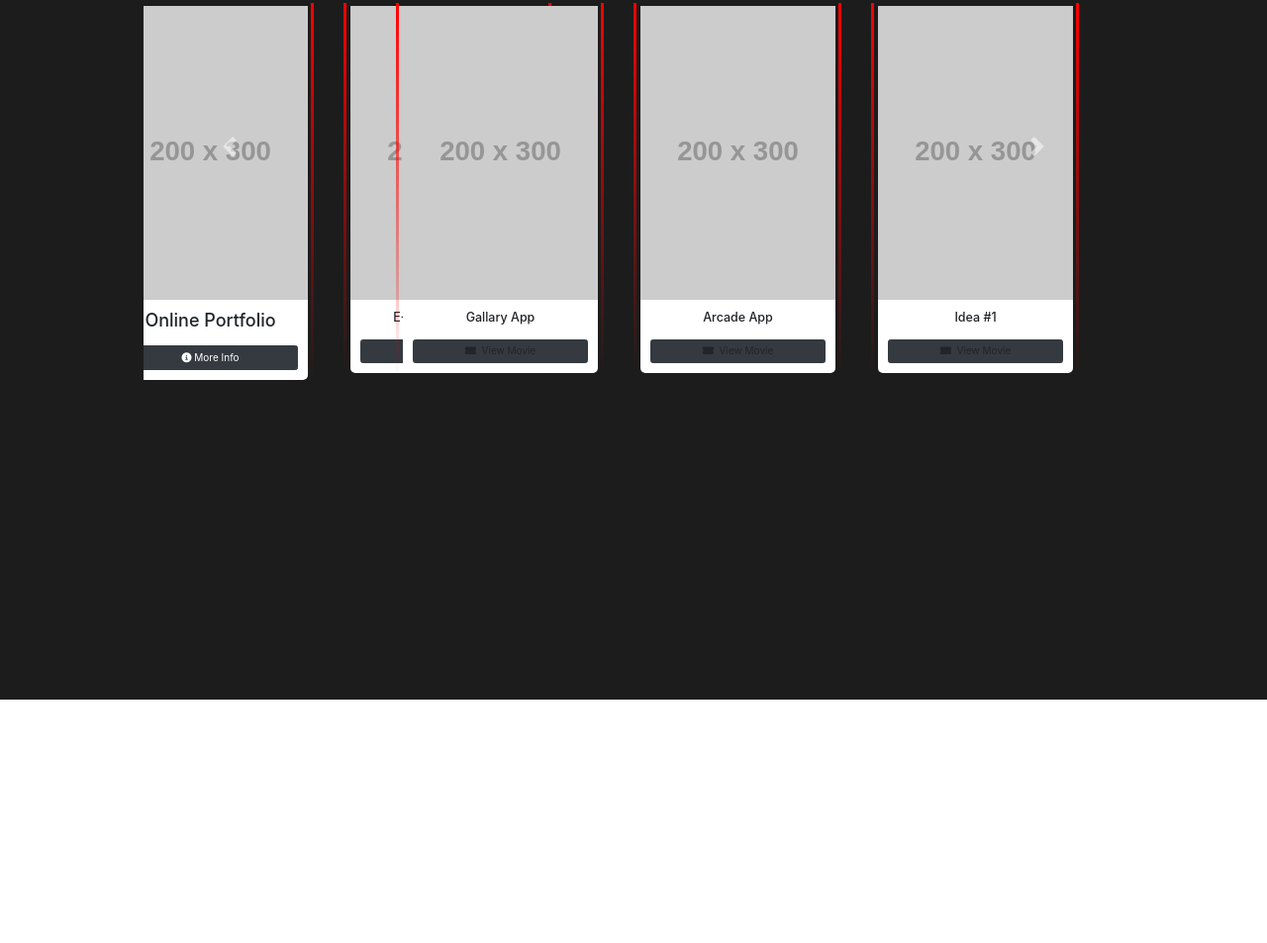
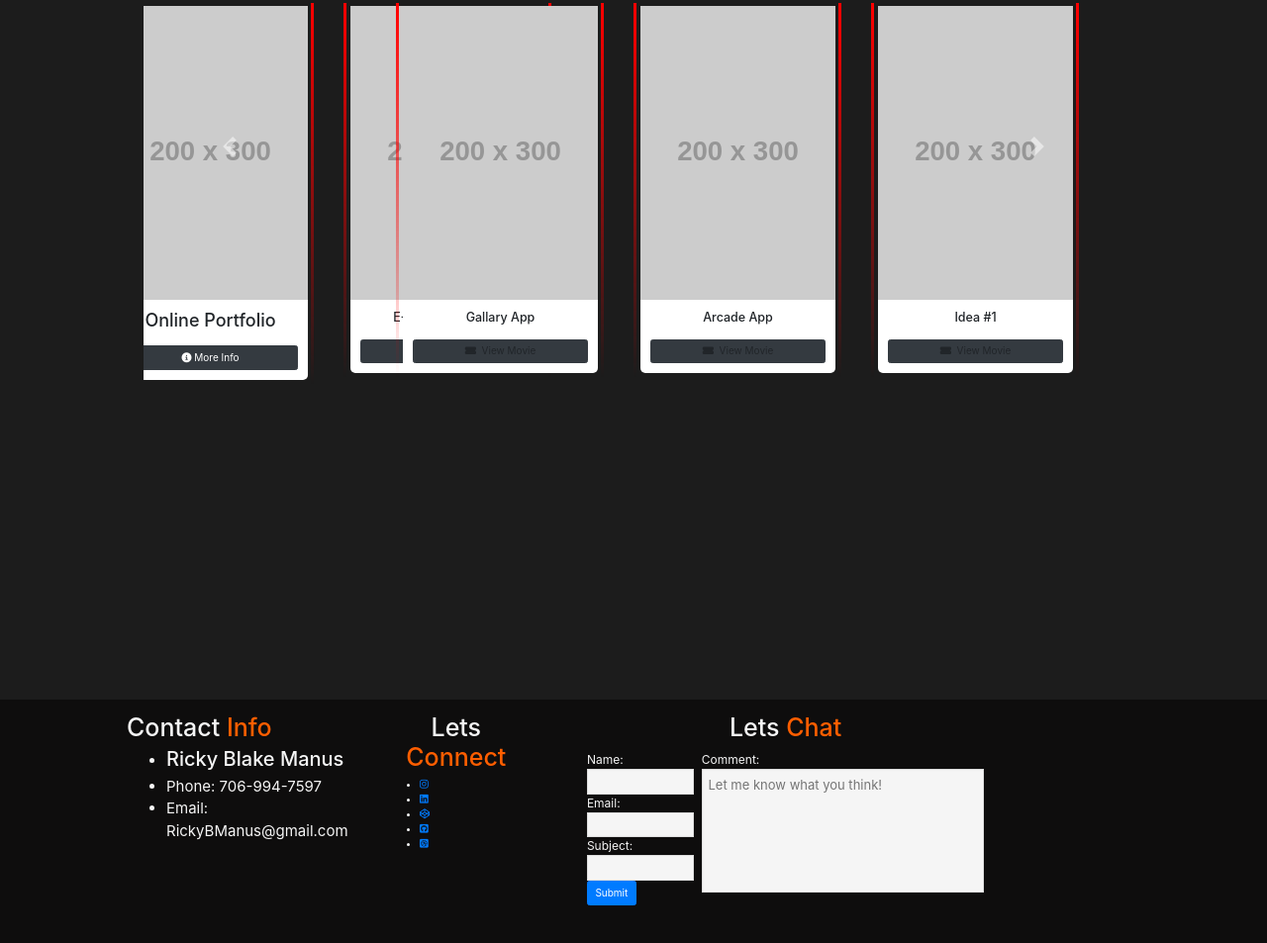
Before and after one commit to Blake-Manus/Portfolio, a plain HTML site: page index.html in a window 1280 px wide. Shown: the part 1693-2646 px from the top of the page at 99% size. Before the commit the page ends 2400 px from the top, so only its background shows below. Drawn offline with nearby package versions, Linux system fonts and the light colour scheme; placeholder pictures from the web are drawn by us; animation ran at ten frames a second.

Commit message:
Implemented Contact Section functionality

```diff
--- a/css/carousel.css
+++ b/css/carousel.css
@@ -251,7 +251,7 @@
   right: 0;
   bottom: 0;
   background-color: rgba(0, 0, 0, 0.575);
-  z-index: 2;
+  z-index: 4;
 }
 .overlay-container {
   position: absolute;
--- /dev/null
+++ b/css/contact.css
@@ -0,0 +1,76 @@
+.contact-container {
+  display: flex;
+  margin-left: 10%;
+  margin-right: 10%;
+  width: 80%;
+  margin-top: 1%;
+  color: whitesmoke;
+}
+.contactInfo-area {
+  width: 25%;
+}
+.contactInfo-area > ul {
+  font-size: 1.5rem;
+}
+.media-area {
+  width: 15%;
+}
+.media-area > h1 {
+  text-align: center;
+}
+.chat-area {
+  width: 40%;
+  margin-left: 5%;
+}
+.chat-area > h1 {
+  text-align: center;
+}
+.contact-text-alt {
+  color: rgb(255, 94, 0);
+}
+.mail-form {
+  display: flex;
+}
+.mail-left {
+  margin: 1%;
+  width: 40%;
+  font-size: 1.2rem;
+}
+.mail-left input[type="text"] {
+  padding-top: 2%;
+  padding-bottom: 2%;
+  font-size: 1.3rem;
+  width: 100%;
+  background-color: whitesmoke;
+  outline: none;
+}
+.mail-right {
+  margin: 1%;
+  font-size: 1.2rem;
+}
+.mail-right > textarea {
+  padding: 2%;
+  width: 100%;
+  height: 80%;
+  outline: none;
+  resize: none;
+  background-color: whitesmoke;
+  font-size: 1.3rem;
+}
+
+input[type="text"],
+textarea {
+  transition: all 0.3s ease-in-out;
+  outline: none;
+  /* padding: 3px 0px 3px 3px;
+  margin: 5px 1px 3px 0px; */
+  border: 1px solid #dddddd;
+}
+
+input[type="text"]:focus,
+textarea:focus {
+  box-shadow: 0 0 5px rgb(255, 94, 0);
+  /* padding: 3px 0px 3px 3px;
+  margin: 5px 1px 3px 0px; */
+  border: 1px solid rgba(255, 94, 0, 0.349);
+}
--- a/css/main.css
+++ b/css/main.css
@@ -37,7 +37,8 @@ canvas {
   /* background: #061122;
     display: block;
     position: absolute; */
-  background: #061122;
+  /* background: #061122; */
+  background: #141d26;
   display: block;
   position: relative;
   top: 0;
@@ -51,6 +52,7 @@ canvas {
 
 .intro-section {
   background-color: #061122;
+
   box-sizing: border-box;
   position: relative;
   width: 100%;
@@ -82,3 +84,10 @@ canvas {
   margin-right: -50%;
   transform: translate(-50%, -50%);
 }
+.contact-section {
+  height: 35%;
+  width: 100%;
+  z-index: 5;
+  background-color: rgb(14, 13, 13);
+  position: absolute;
+}
--- a/css/navbar.css
+++ b/css/navbar.css
@@ -1,5 +1,5 @@
-.navbar-main{
-    z-index: 9999;
+.navbar-main {
+  z-index: 3;
   top: 0;
   left: 0;
   width: 100%;
@@ -30,37 +30,41 @@
   background-color: #19488f;
   border-radius: 8%;
 }
-.nav-home, .nav-about, .nav-projects, .nav-contact,
-.nav-home:visited, .nav-about:visited .nav-projects:visited, .nav-contact:visited{
+.nav-home,
+.nav-about,
+.nav-projects,
+.nav-contact,
+.nav-home:visited,
+.nav-about:visited .nav-projects:visited,
+.nav-contact:visited {
   text-decoration: none;
   text-decoration-color: none;
 }
-.nav-btn-area{
+.nav-btn-area {
   border-radius: 50%;
   background-color: orangered;
   height: 40px;
   width: 40px;
-    z-index: 9999;
+  z-index: 3;
   position: absolute;
   color: orange;
   font-size: 100px;
-
 }
-.next-section-btn{
+.next-section-btn {
   background-color: rgba(39, 39, 39, 0.26);
   width: 40px;
   height: 40px;
   border-radius: 50%;
   position: fixed;
-    z-index: 9999;
+  z-index: 3;
   text-align: center;
   left: 50%;
-    bottom:3%;
+  bottom: 3%;
   vertical-align: bottom;
   margin-left: -40px;
   border: 2px solid rgba(105, 105, 105, 0.781);
 }
-.fa-angle-double-down{
+.fa-angle-double-down {
   color: rgb(61, 255, 197);
   font-size: 1.7em;
   margin-top: 15%;
--- a/index.html
+++ b/index.html
@@ -7,6 +7,7 @@
         <link rel="stylesheet" href="./css/intro-text.css">
         <link rel="stylesheet" href="./css/about.css">
         <link rel="stylesheet" href="./css/carousel.css">
+        <link rel="stylesheet" href="./css/contact.css">
         <script src="https://kit.fontawesome.com/c3b71d08f6.js" crossorigin="anonymous"></script>
         <script src="https://ajax.googleapis.com/ajax/libs/jquery/1.11.0/jquery.min.js"></script>
         <link href="https://maxcdn.bootstrapcdn.com/bootstrap/4.1.1/css/bootstrap.min.css" rel="stylesheet" id="bootstrap-css">
@@ -114,7 +115,7 @@
                         </ul>
                     </div>
                     <div class="resume-area">
-                        <a href="#" id="resume-link">View Full Resume</a>
+                        <a href="https://drive.google.com/open?id=1Y_HiGfwGHdY9wrLPWaO4meXpTeyi_wuI" id="resume-link">View Full Resume</a>
                     </div>
                 </div>
             </div>
@@ -623,7 +624,47 @@
                 </div>
             </div>
         </section>
-        <section class="contact-section" id="contact"></section>
+        <section class="contact-section" id="contact">
+            <div class="contact-container">
+                <div class="contactInfo-area">
+                    <h1>Contact <span class="contact-text-alt">Info</span></h1>
+                    <ul>
+                        <li><h2>Ricky Blake Manus</h2></li>
+                        <li><span>Phone: </span> 706-994-7597</li>
+                        <li><span>Email: </span>RickyBManus@gmail.com</li>
+                    </ul>
+                </div>
+                <div class="media-area">
+                    <h1>Lets <span class="contact-text-alt">Connect</span></h1>
+                    <ul>
+                        <li><a href="https://www.instagram.com/blakemanus96/"><i class="fab fa-instagram"></i></a></li>
+                        <li><a href="https://www.linkedin.com/in/ricky-manus-9a6742196/"><i class="fab fa-linkedin"></i></a></li>
+                        <li><a href="https://codepen.io/rbm41574"><i class="fab fa-codepen"></i></a></li>
+                        <li><a href="https://github.com/rbm41574"><i class="fab fa-github-square"></i></a></li>
+                        <li><a href="https://dribbble.com/rbm41574"><i class="fab fa-dribbble-square"></i></a></li>
+                    </ul>
+                </div>
+                <div class="chat-area">
+                    <h1>Lets <span class="contact-text-alt">Chat</span></h1>
+                    <form class="mail-form">
+                        <div class="mail-left">
+                            Name:<br>
+                            <input type="text" id="name" name="name"><br>
+                            Email:<br>
+                            <input type="text" id="email" name="email"><br>
+                            Subject:<br>
+                            <input type="text" id="subject" name="subject"><br>
+                            <button type="submit" class="btn btn-primary" onclick="sendMail()">Submit</button>
+                        </div>
+                        <div class="mail-right">
+                            Comment:<br>
+                            <textarea placeholder="Let me know what you think!" rows="6" cols="50"></textarea>
+                        </div>
+                    </form>
+
+                </div>
+            </div>
+        </section>
     </body>
 </html>
 <script src="./js/bg-art.js"></script>
@@ -719,4 +760,13 @@
       }
       slides[slideIndex-1].style.display = "block";
     }
-    </script>
+</script>
+<script>
+    function sendMail() {
+    var name = $('#contact #name').val();
+    var email = $('#contact #email').val();
+    var message = $('#contact textarea').val();
+    var subject = $('#contact #subject').val();
+    window.location.href = 'mailto:RickyBManus@gmail.com?subject=' + subject + '&body='+name + '%0d%0a' + email + '%0d%0a%0d%0a' + message;
+    };
+</script>
--- a/js/bg-art.js
+++ b/js/bg-art.js
@@ -1,21 +1,22 @@
 var canvas = document.getElementById("bg-canvas"),
-context = canvas.getContext('2d');
+  context = canvas.getContext("2d");
 canvas.width = window.innerWidth;
 canvas.height = window.innerHeight;
 // lineColor = '#'+(Math.random()*0xFFFFFF<<0).toString(16);
 // lineColor = '#FF0068';
- lineColor = '#000000';
+lineColor = "#000000";
 
 var pointsArr = [], // Array of points
-    FPS = 60, // Frames per second
-    numPts = 230; // Number of points
+  FPS = 60, // Frames per second
+  numPts = 230; // Number of points
 
-for (var i = 0; i < numPts; i++) { //Populate Point Array
+for (var i = 0; i < numPts; i++) {
+  //Populate Point Array
   pointsArr.push({
     radius: Math.random() * 1 + 1, //Point Size
     xPos: Math.random() * window.innerWidth,
     yPos: Math.random() * window.innerHeight,
-    ptColor: '#'+(Math.random()*0xFFFFFF<<0).toString(16),
+    ptColor: "#" + ((Math.random() * 0xffffff) << 0).toString(16),
     //First Number dictates speed, halfing it determines its positive or neg direction
     xMovement: Math.floor(Math.random() * 50) - 25,
     yMovement: Math.floor(Math.random() * 50) - 25
@@ -23,8 +24,8 @@ for (var i = 0; i < numPts; i++) { //Populate Point Array
 }
 
 function drawToCanvas() {
-    context.clearRect(0,0,canvas.width,canvas.height);
-    context.globalCompositeOperation = "screen"; //Give lighter picture & greater contrast to lines and points
+  context.clearRect(0, 0, canvas.width, canvas.height);
+  context.globalCompositeOperation = "screen"; //Give lighter picture & greater contrast to lines and points
 
   for (var i = 0, numPts = pointsArr.length; i < numPts; i++) {
     var pt = pointsArr[i];
@@ -38,11 +39,12 @@ function drawToCanvas() {
   context.beginPath();
   for (var i = 0, numPts = pointsArr.length; i < numPts; i++) {
     var pointI = pointsArr[i];
-    context.moveTo(pointI.xPos,pointI.yPos); //Draw point to its location
+    context.moveTo(pointI.xPos, pointI.yPos); //Draw point to its location
     for (var j = 0, numPts = pointsArr.length; j < numPts; j++) {
       var pointII = pointsArr[j];
-      if(getDistance(pointI, pointII) < 175) { //If within distance to another point
-        context.lineTo(pointII.xPos,pointII.yPos); //Create line
+      if (getDistance(pointI, pointII) < 175) {
+        //If within distance to another point
+        context.lineTo(pointII.xPos, pointII.yPos); //Create line
       }
     }
   }
@@ -56,19 +58,21 @@ function updateCanvas() {
     var point = pointsArr[i];
     point.xPos += point.xMovement / FPS; //Update X Position
     point.yPos += point.yMovement / FPS; //Update Y Position
-    if (point.xPos < 0 || point.xPos > canvas.width) point.xMovement = -point.xMovement;
-    if (point.yPos < 0 || point.yPos > canvas.height) point.yMovement = -point.yMovement;
+    if (point.xPos < 0 || point.xPos > canvas.width)
+      point.xMovement = -point.xMovement;
+    if (point.yPos < 0 || point.yPos > canvas.height)
+      point.yMovement = -point.yMovement;
   }
 }
 
-function getDistance( pt1, pt2 ){
+function getDistance(pt1, pt2) {
   var xDist = 0;
   var yDist = 0;
   xDist = pt2.xPos - pt1.xPos;
   xDist = xDist * xDist;
   yDist = pt2.yPos - pt1.yPos;
   yDist = yDist * yDist;
-  return Math.sqrt( xDist + yDist ); //sqrt of x^2 + y^2
+  return Math.sqrt(xDist + yDist); //sqrt of x^2 + y^2
 }
 
 function tick() {
```
Lines whose indentation alone changed are shown as unchanged.
